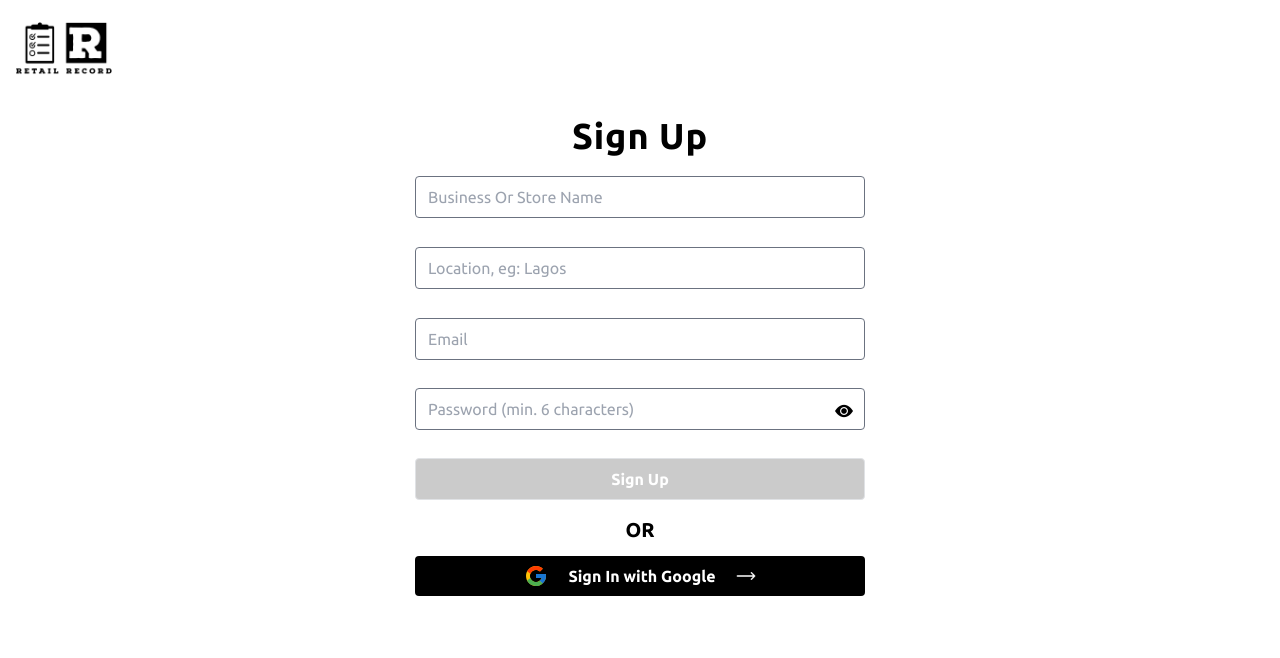
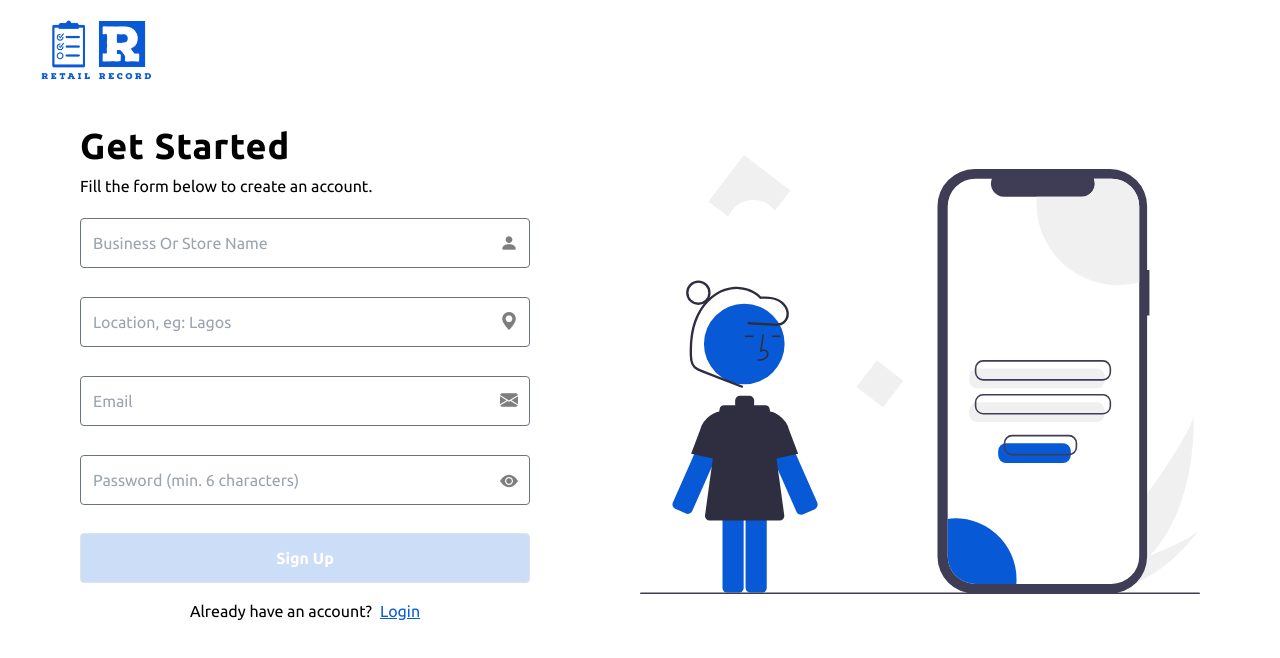
Before and after one commit to Nnadivictory25/Retail-Record, a website: page sign-up.html in a window 1280 px wide. Drawn offline with nearby package versions, Linux system fonts and the light colour scheme; files that its build step writes are made by us from their sources.

Commit message:
alot of things done , created and completed sign-up page UI , changed primary color, fixed layout and so much more

```diff
--- a/sign-up.html
+++ b/sign-up.html
@@ -24,42 +24,62 @@
     <link href="https://fonts.googleapis.com/css2?family=Ubuntu:wght@400;500;700&display=swap" rel="stylesheet">
 </head>
 
-<body class="overflow-x-hidden ">
+<body class="overflow-x-hidden" onload="initFormValidation()">
 
-    <header class=" mt-[-1rem]">
-        <a href="/" class="logo">
-            <img class="w-32" src="/images/RetailReco-mainLogo.png" alt="Retail Record Logo">
+    <header class="lg:px-10 pt-5 px-5">
+        <a href="/" class="logo inline-block">
+            <img class="w-28" src="/images/mainLogo.png" alt="Retail Record Logo">
         </a>
     </header>
 
-    <section class="contactUs px-5 lg:px-20 mt-1">
-        <h1 class="text-center">Sign Up</h1>
+    <section class="signUp px-5 lg:px-20 mt-10 lg:flex items-center justify-between">
+        <div class="signUp__formCtn lg:w-[47%]">
+            <h1 class="text-center lg:text-left pb-2">Get Started</h1>
+            <p class="text-center lg:text-left">Fill the form below to create an account.</p>
 
             <form action="#" class="form mt-5" id="sign-up-form" method="POST">
-            <input type="text" name="businessName" id="businessName" class="input" placeholder="Business Or Store Name" required
-                minlength="4">
 
-            <input type="text" name="location" id="location" class="input" placeholder="Location, eg: Lagos" required
-                minlength="2">
+                <div class="form__inputCtn relative">
+                    <input type="text" name="businessName" id="businessName" class="input" placeholder="Business Or Store Name" required minlength="4">
+                    <i class="bi bi-person-fill absolute right-3 text-lg top-[20%]"></i>
+                </div>
 
+                <div class="form__inputCtn relative mt-[1.8rem]">
+                    <input type="text" name="location" id="location" class="input" placeholder="Location, eg: Lagos" required minlength="2">
+                    <i class="bi bi-geo-alt-fill absolute right-3 text-lg top-[20%]"></i>
+                </div>
+
+                <div class="form__inputCtn relative mt-[1.8rem]">
                     <input type="email" name="email" id="email" class="input" placeholder="Email" required>
+                    <i class="bi bi-envelope-fill absolute right-3 text-lg top-[20%]"></i>
+                </div>
+
 
                 <div class="form__passCtn relative mt-[1.8rem]">
                     <input minlength="6" class="input relative" type="password" name="password" id="password" placeholder="Password (min. 6 characters)" required>
-                <i onclick="togglePass(this)" class="bi bi-eye-fill  absolute right-3 text-lg top-[20%] cursor-pointer"></i>
+                    <i onclick="togglePass(this)" class="bi bi-eye-fill  absolute right-3 text-lg top-[25%] cursor-pointer"></i>
                 </div>
 
 
                 <button disabled class="button mt-7 mb-4" type="submit">Sign Up</button>
 
-            <p class="text-center font-semibold text-xl">OR</p>
+                <div class="query flex items-center gap-x-2 justify-center">
+                    <p>Already have an account?</p>
+                    <a class="text-[hsl(216,93%,44%)] underline" href="/login">Login</a>
+                </div>
 
-            <div id="googleSignInBtn" class="w-full px-3 py-2 text-white bg-black rounded flex justify-center items-center gap-x-5 mt-3 transition-all hover:opacity-70 cursor-pointer">
+                <!-- <p class="text-center font-semibold text-xl">OR</p>
+
+                <div id="googleSignInBtn" class="w-full px-3 py-2 mb-5 text-black border border-gray-500 bg-white rounded flex justify-center items-center gap-x-3 mt-3 transition-all hover:opacity-70 cursor-pointer">
                     <img class="w-6" src="/images/icons8-google.svg" alt="google icon">
                     <p class="font-semibold">Sign In with Google</p>
-                <img class="w-5" aria-hidden="true" src="/images/icons8-right-arrow-30.png">
+                    <i class="bi bi-arrow-right"></i>
+                </div> -->
+            </form>
         </div>
-        </form>
+        <div aria-hidden="true" class="illustrationCtn hide-for-mobile w-[50%]">
+            <img src="/images/undraw_mobile_login_re_9ntv.svg" alt="">
+        </div>
     </section>
 
 
--- a/src/js/script.js
+++ b/src/js/script.js
@@ -93,4 +93,10 @@ if (atSignUp) {
     const password = signUpForm.querySelector("#password").value;
   })
 
+  const initFormValidation = () => {
+    inputs.forEach((input) => {
+      input.addEventListener("keyup", validateInput);
+    });
+  }
+
 }
--- a/src/scss/components/form.scss
+++ b/src/scss/components/form.scss
@@ -4,14 +4,16 @@
 
 .form {
     width: min(95%, rem(450));
-    margin-inline: auto;
 
-    input,
-    textarea {
+    @include breakpoint-down(medium) {
+        margin: 0 auto;
+    }
+
+    input, textarea {
         @include transition;
 
         &:focus {
-            outline: 1px solid black;
+            outline: 1px solid var(--blue);
         }
 
         &:not(:first-child) {
@@ -31,4 +33,8 @@
             pointer-events: none;
         }
     }
+
+    i {
+        opacity: .5;
+    }
 }
--- a/src/scss/globals/colors.scss
+++ b/src/scss/globals/colors.scss
@@ -3,4 +3,6 @@
 :root {
     --white: hsl(0, 0%, 100%);
     --black: hsl(0, 0%, 0%);
+    --blue: hsl(216, 93%, 44%);
+
 }
--- a/src/scss/style.scss
+++ b/src/scss/style.scss
@@ -17,13 +17,12 @@
     }
 }
 
-
 @layer components {
     .input {
-        @apply w-full px-3 py-2 border  border-gray-500 rounded transition-all;
+        @apply w-full p-3 border  border-gray-500 rounded transition-all;
     }
 
     .button {
-        @apply w-full px-3 py-2 border bg-black text-white font-semibold border-gray-500 rounded flex items-center justify-center gap-x-2;
+        @apply w-full p-3 border bg-[hsl(216,93%,44%)] text-white font-semibold border-gray-500 rounded flex items-center justify-center gap-x-2;
     }
 }
```
Also changed, not shown: contact-us.html (+21 -9 lines), index.html (+12 -12 lines), dist/script.js, dist/style.css, images/RetailReco-logo-white.png (deleted), images/RetailReco-mainLogo.png (deleted), images/mainLogo.png (added), images/undraw_access_account_re_8spm.svg (added), images/undraw_add_notes_re_ln36.svg (deleted), images/undraw_contact_us_re_4qqt.svg (added), images/undraw_mobile_login_re_9ntv.svg (added), images/undraw_note_list_re_r4u9.svg (added), 2 other files. Lines whose indentation alone changed are shown as unchanged.
